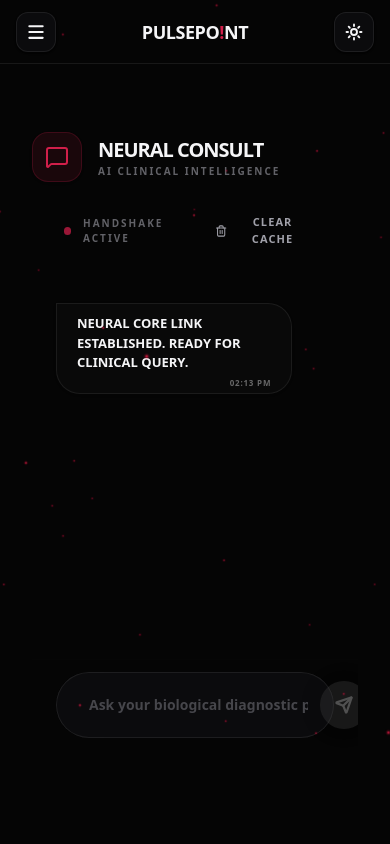
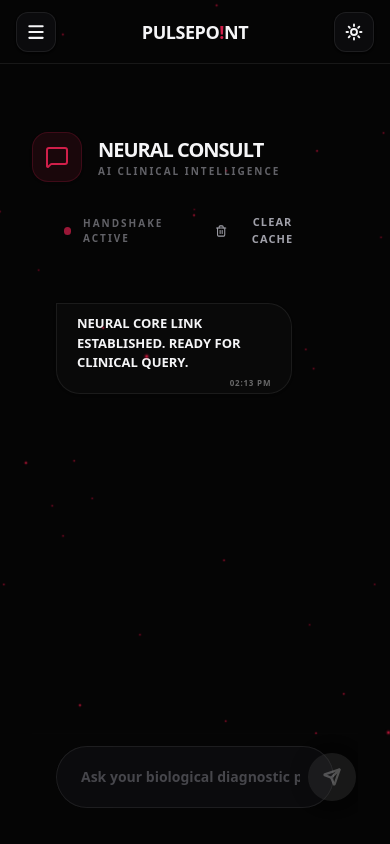
Before and after one commit to ijaydevpatel/PulsePoint, a Next.js app in the folder frontend/: page /dashboard/chat in a window 390 px wide. Built offline with nearby package versions, Linux system fonts and the light colour scheme; no server answers.

Commit message:
fix(ui): dynamic flex-1 chat layout with whatsapp-style expansion and containment

```diff
--- a/frontend/src/app/dashboard/chat/page.tsx
+++ b/frontend/src/app/dashboard/chat/page.tsx
@@ -128,6 +128,7 @@
       subtitle="AI Clinical Intelligence"
       icon={<MessageSquare size={24} />}
       neuralPulse={undefined}
+      fullHeight={true}
     >
       {/* Surgical Viewport Lock: Kill outer scrolls & Theme Chat Scrollbar */}
       <style jsx global>{`
@@ -153,7 +154,7 @@
         }
       `}</style>
 
-      <div className="flex flex-col h-[calc(100dvh-280px)] md:h-[calc(100vh-160px)] w-full overflow-hidden relative transition-all duration-500">
+      <div className="flex flex-col h-full w-full overflow-hidden relative transition-all duration-500">
 
         {/* Chat Header Utility - Borderless */}
         <div className="px-8 py-4 flex items-center justify-between shrink-0">
@@ -218,17 +219,17 @@
         </div>
 
         {/* Input Dock - Pinned to Bottom with Breathing Space */}
-        <div className="px-6 md:px-8 py-3 md:py-4 pb-4 md:pb-12 shrink-0 bg-background-app/40 backdrop-blur-3xl border-t border-border-glass/10">
+        <div className="px-6 md:px-8 py-3 md:py-4 pb-6 md:pb-12 shrink-0 bg-background-app/40 backdrop-blur-3xl border-t border-border-glass/10 mt-auto">
            <div className="max-w-4xl mx-auto relative group">
 
               {/* Instagram Floating Pill Input */}
-              <div className="relative flex items-center gap-3 bg-surface-glass border border-border-glass rounded-[40px] p-2 pl-8 focus-within:border-primary/40 focus-within:ring-8 focus-within:ring-primary/5 transition-all shadow-neural-lg backdrop-blur-3xl">
+              <div className="relative flex items-center gap-2 md:gap-3 bg-surface-glass border border-border-glass rounded-[40px] p-1.5 md:p-2 pl-6 md:pl-8 focus-within:border-primary/40 focus-within:ring-8 focus-within:ring-primary/5 transition-all shadow-neural-lg backdrop-blur-3xl">
                 <input
                   value={input}
                   onChange={(e) => setInput(e.target.value)}
                   onKeyDown={(e) => e.key === "Enter" && handleSend()}
                   placeholder="Ask your biological diagnostic partner..."
-                  className="flex-1 bg-transparent py-3 md:py-4 text-sm font-bold text-text-primary focus:outline-none placeholder:text-text-secondary/40"
+                  className="flex-1 bg-transparent py-2 md:py-4 text-sm font-bold text-text-primary focus:outline-none placeholder:text-text-secondary/40"
                 />
 
                 <div className="flex items-center gap-2 pr-2">
--- a/frontend/src/app/dashboard/layout.tsx
+++ b/frontend/src/app/dashboard/layout.tsx
@@ -167,7 +167,7 @@
         </header>
 
         {/* Dash Content Area */}
-        <div className={`flex-1 overflow-y-auto overflow-x-hidden ${isMapPage ? 'pt-0 pb-0' : 'pt-16 lg:pt-24 pb-16'} ${isMapPage || isAnalyzerPage ? 'px-0' : 'px-4 lg:px-8'}`}>
+        <div className={`flex-1 flex flex-col h-full overflow-hidden ${isMapPage ? 'pt-0 pb-0' : 'pt-16 lg:pt-24 pb-0'} ${isMapPage || isAnalyzerPage ? 'px-0' : 'px-4 lg:px-8'}`}>
           {children}
         </div>
       </main>
--- a/frontend/src/components/dashboard/FeatureShell.tsx
+++ b/frontend/src/components/dashboard/FeatureShell.tsx
@@ -13,11 +13,12 @@
     generationTime: number;
     model: string;
   };
+  fullHeight?: boolean;
 }
 
-export function FeatureShell({ title, subtitle, icon, children, noPadding = false, neuralPulse }: FeatureShellProps) {
+export function FeatureShell({ title, subtitle, icon, children, noPadding = false, neuralPulse, fullHeight = false }: FeatureShellProps) {
   return (
-    <div className={`pt-1 px-4 pb-4 md:p-8 lg:p-10 ${noPadding ? 'pb-0' : 'pb-3 md:pb-4'} flex flex-col w-full min-w-0`}>
+    <div className={`pt-1 px-4 ${noPadding ? 'pb-0' : 'pb-3 md:pb-4'} flex flex-col w-full min-w-0 ${fullHeight ? 'h-full flex-1 overflow-hidden' : ''}`}>
       {/* Header */}
       <motion.div
         initial={{ opacity: 0, x: -20 }}
@@ -61,7 +62,7 @@
         whileInView={{ opacity: 1, y: 0 }}
         viewport={{ once: true }}
         transition={{ delay: 0.2, duration: 0.5 }}
-        className="flex-1 w-full"
+        className={`flex-1 w-full ${fullHeight ? 'h-full flex flex-col' : ''}`}
       >
         {children ? children : (
             <div className="bg-surface-low/30 backdrop-blur-3xl h-full rounded-[32px] border border-surface-container flex flex-col items-center justify-center text-center p-8 md:p-16 lg:p-20 shadow-sm">
```
